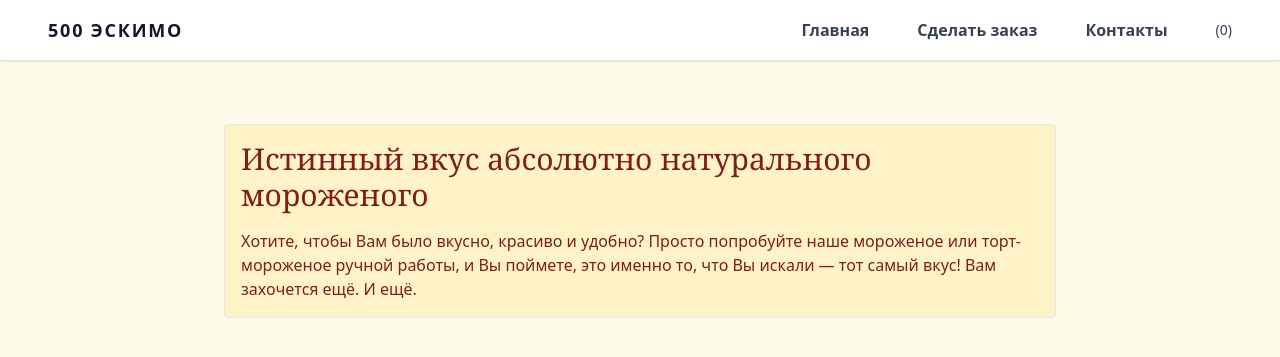
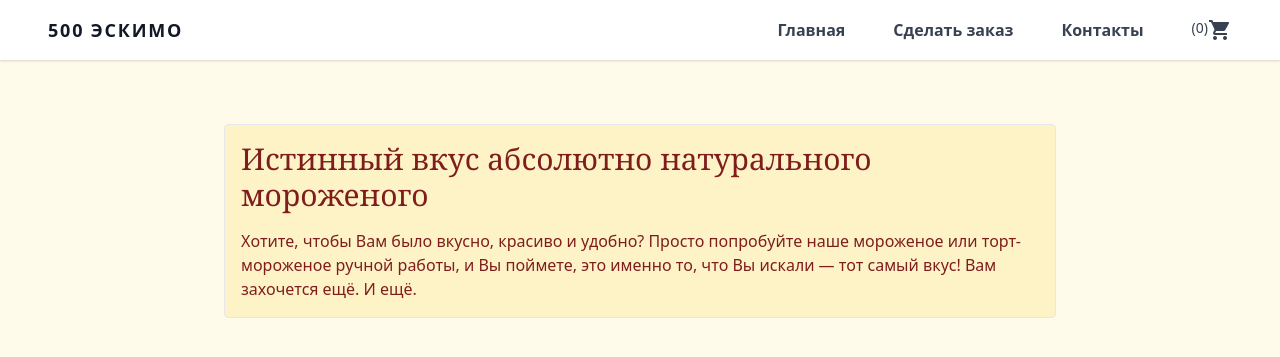
Before and after one commit to ilvits/icecream_shop, a Django app: page / in a window 1280 px wide. Shown: the top 357 px of the page. Run offline with Django 3.2, Linux system fonts and the light colour scheme; parts of the project's set-up code (start-up, migrations or seed data) failed here and were passed over.

Commit message:
list changes

```diff
--- a/shop/templates/shop/base.html
+++ b/shop/templates/shop/base.html
@@ -56,6 +56,7 @@
                         (0)
                     {% endif %}
                 {% endwith %}
+                <span class="material-icons">shopping_cart</span>
             </a>
         </div>
     </div>
```
